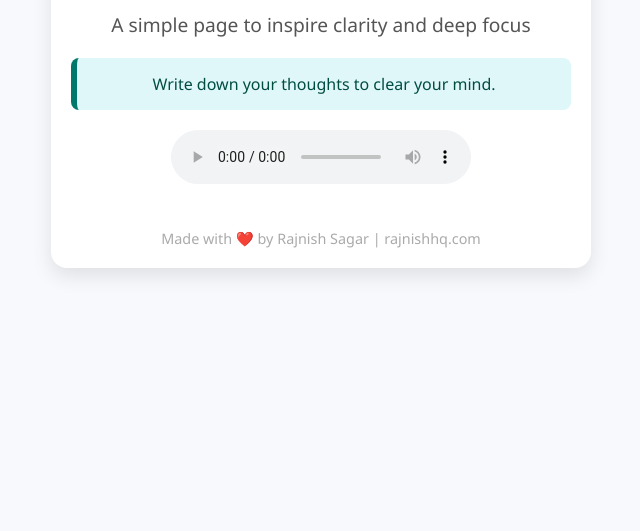
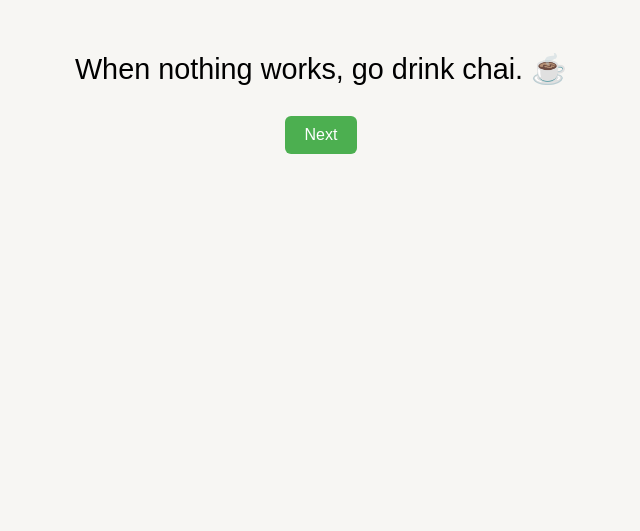
Before and after one commit to rajnishhq/rajnishhq.github.io, a plain HTML site: page index.html in a window 1280 px wide. Shown: the part 325-856 px from the top of the page, without its empty margins (319-959 px from the left). Before the commit the page ends 800 px from the top, so only its background shows below. Drawn offline with Linux system fonts and the light colour scheme.

Commit message:
Update index.html

```diff
--- a/index.html
+++ b/index.html
@@ -1,87 +1,36 @@
 <!DOCTYPE html>
-<html lang="en">
+<html>
 <head>
-  <meta charset="UTF-8">
-  <meta name="viewport" content="width=device-width, initial-scale=1.0">
-  <title>FocusHub - Train Your Focus</title>
+  <title>1-Minute Wisdom</title>
   <style>
-    body {
-      font-family: 'Segoe UI', Tahoma, Geneva, Verdana, sans-serif;
-      background-color: #f7f9fc;
-      margin: 0;
-      padding: 0;
-      display: flex;
-      flex-direction: column;
-      align-items: center;
-      justify-content: center;
-      height: 100vh;
-      text-align: center;
-    }
-    .container {
-      padding: 20px;
-      background: white;
-      border-radius: 16px;
-      box-shadow: 0 8px 20px rgba(0, 0, 0, 0.1);
-      max-width: 600px;
-    }
-    h1 {
-      color: #333;
-      font-size: 2.5rem;
-    }
-    p {
-      font-size: 1.2rem;
-      color: #555;
-    }
-    .tip {
-      margin-top: 20px;
-      padding: 15px;
-      background-color: #e0f7fa;
-      border-left: 6px solid #00796b;
-      border-radius: 8px;
-      color: #004d40;
-    }
-    footer {
-      margin-top: 40px;
-      font-size: 0.9rem;
-      color: #aaa;
-    }
-    audio {
-      margin-top: 20px;
-    }
+    body { font-family: sans-serif; display: flex; flex-direction: column; align-items: center; justify-content: center; height: 100vh; background: #f7f6f3; padding: 20px; text-align: center; }
+    #wisdom { font-size: 1.8rem; margin-bottom: 30px; }
+    button { padding: 10px 20px; font-size: 1rem; border: none; background: #4CAF50; color: white; border-radius: 6px; cursor: pointer; }
   </style>
 </head>
 <body>
-  <div class="container">
-    <h1>🎯 Welcome to FocusHub</h1>
-    <p>A simple page to inspire clarity and deep focus</p>
-
-    <div class="tip" id="focusTip">
-      Loading tip...
-    </div>
-
-    <audio controls autoplay loop>
-      <source src="assets/music.mp3" type="audio/mpeg">
-      Your browser does not support the audio element.
-    </audio>
-
-    <footer>
-      Made with ❤️ by Rajnish Sagar | rajnishhq.com
-    </footer>
-  </div>
+  <div id="wisdom">Loading wisdom...</div>
+  <button onclick="showWisdom()">Next</button>
 
   <script>
-    const tips = [
-      "Turn off notifications while working.",
-      "Take 5-minute breaks every 25 minutes.",
-      "Keep your workspace clean and minimal.",
-      "Start your day with 3 key goals.",
-      "Avoid multitasking. Focus on one task at a time.",
-      "Drink water. Hydration supports mental clarity.",
-      "Write down your thoughts to clear your mind."
+    const quotes = [
+      "One hour of focus beats 10 hours of busywork.",
+      "When nothing works, go drink chai. ☕",
+      "Peace isn’t found. It’s allowed.",
+      "Done is better than perfect.",
+      "Start before you’re ready.",
+      "Never skip breakfast or Wi-Fi.",
+      "Breathe in calm. Breathe out stress.",
+      "Procrastination is a form of meditation, right?",
     ];
 
-    const randomTip = tips[Math.floor(Math.random() * tips.length)];
-    document.getElementById("focusTip").textContent = randomTip;
+    function showWisdom() {
+      const random = Math.floor(Math.random() * quotes.length);
+      document.getElementById("wisdom").innerText = quotes[random];
+    }
+
+    // Show one on load
+    showWisdom();
   </script>
 </body>
 </html>
```
